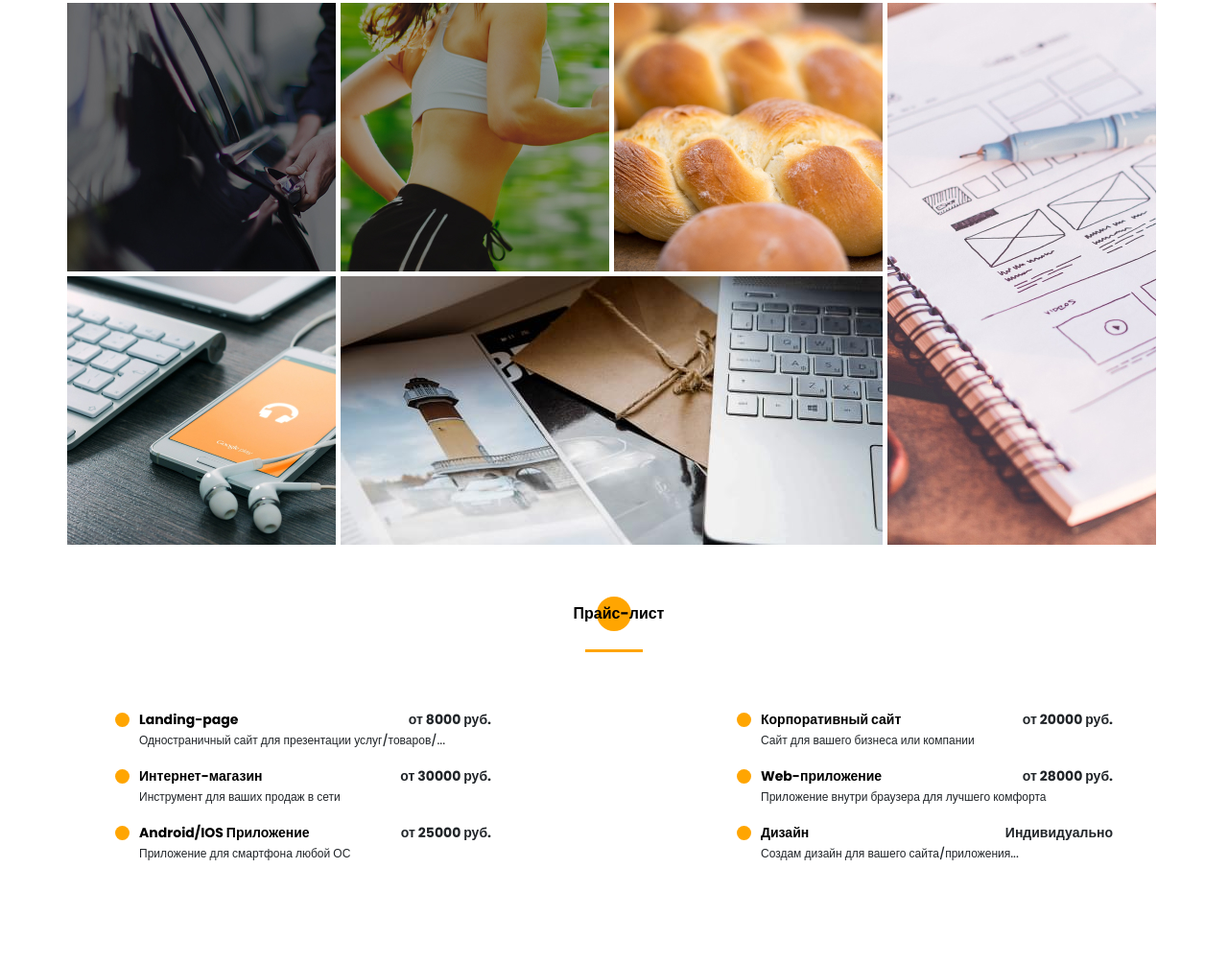
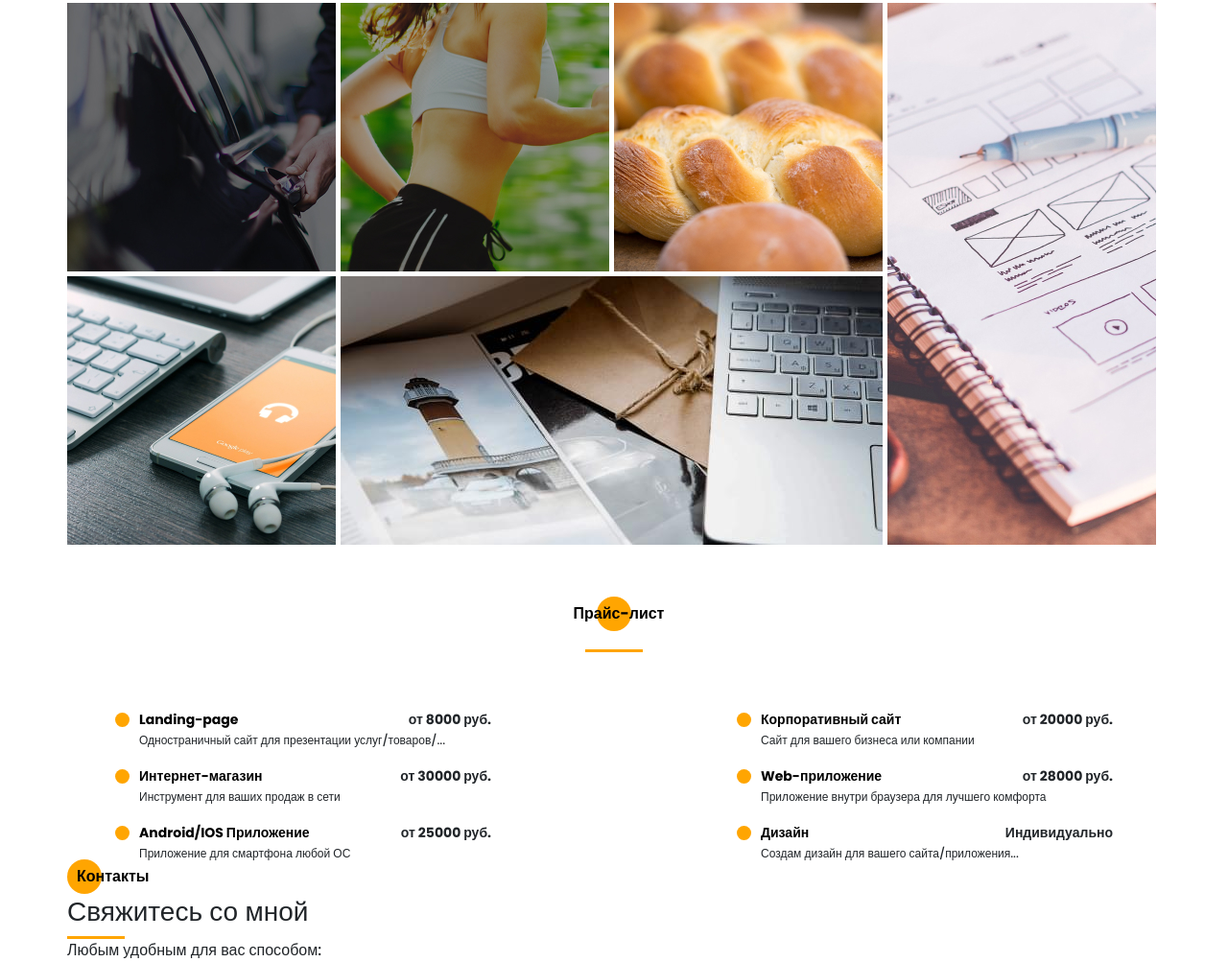
Before and after one commit to artemi258/portfolio, a website: page src/index.html in a window 1280 px wide. Shown: the part 3633-4636 px from the top of the page at 96% size. Before the commit the page ends 4535 px from the top, so only its background shows below. Drawn offline with nearby package versions, Linux system fonts and the light colour scheme; files that its build step writes are made by us from their sources; files whose address does not match are found by name.

Commit message:
work06.08

```diff
--- a/src/index.html
+++ b/src/index.html
@@ -352,6 +352,15 @@
             </div>
         </div>
     </section>
+
+    <section class="contacts">
+        <div class="container">
+            <h2 class="title title__fz16 contacts__title">Контакты</h2>
+            <h3 class="contacts__title-sub">Свяжитесь со мной</h3>
+            <div class="divinder"></div>
+            <div class="contacts__text">Любым удобным для вас способом:</div>
+        </div>
+    </section>
     <script src="js/script.js"></script>
 </body>
 </html>
```
Also changed, not shown: dist/index.html.
